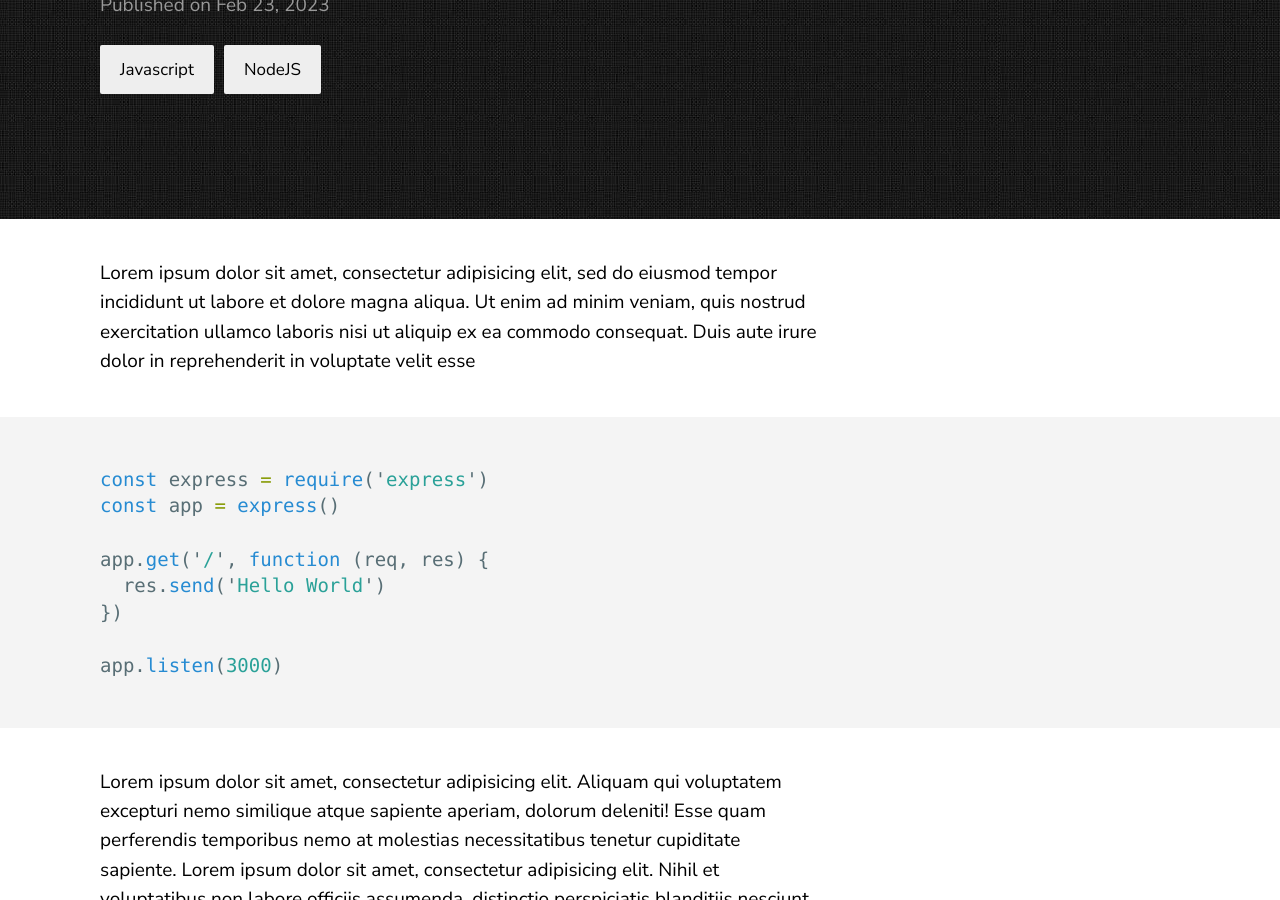
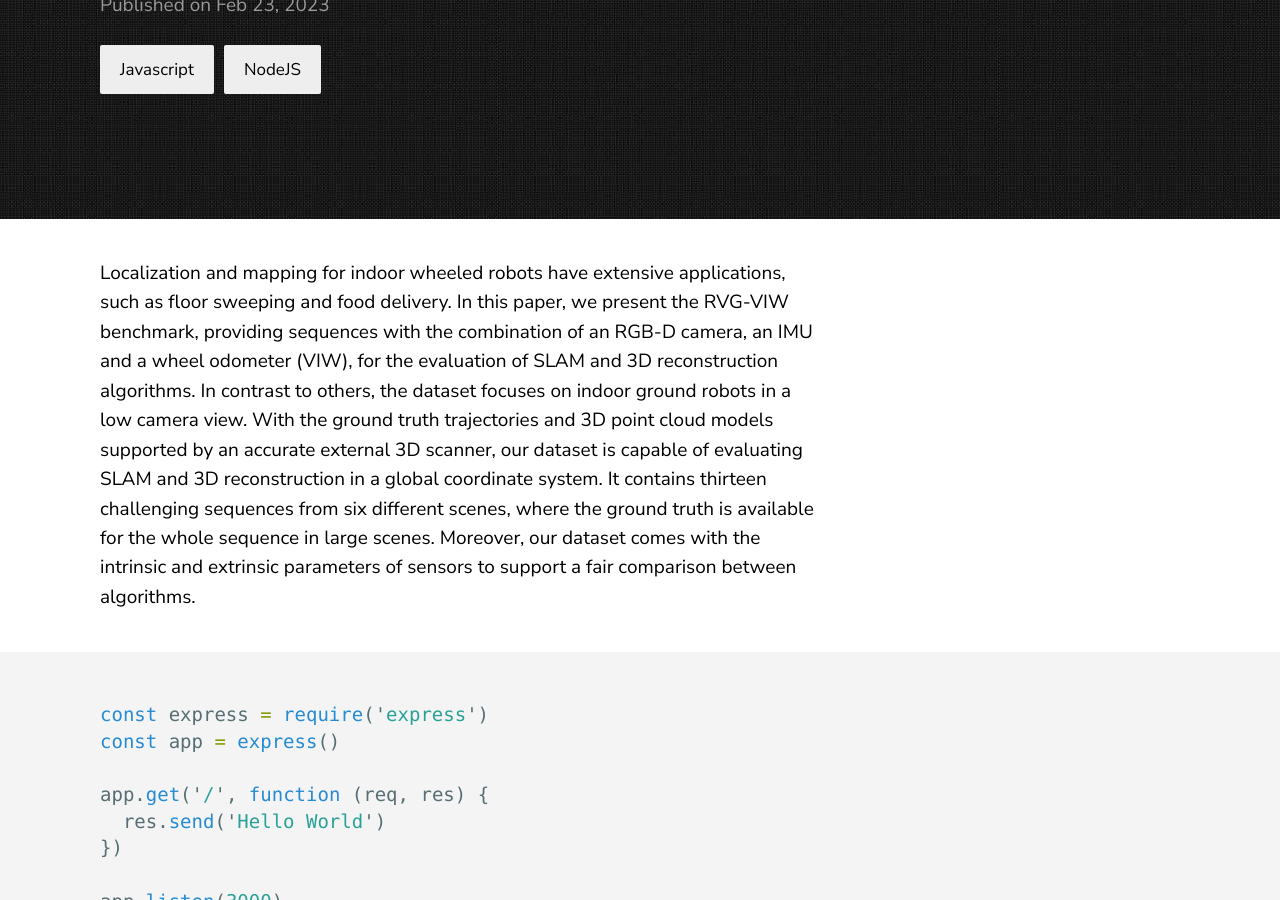
Before and after one commit to zydddd/rvgviw.github.io, a Jekyll site: the page built from _posts/2019-06-30-coding-post.markdown, in a window 1280 px wide and 900 px high, scrolled down 252 px. Built offline with Jekyll 4.4.1, drawn with Linux system fonts in a browser that asks for light colours.

Commit message:
first commit

````diff
--- a/_posts/2019-06-30-coding-post.markdown
+++ b/_posts/2019-06-30-coding-post.markdown
@@ -5,7 +5,14 @@ description: An example post which shows code rendering.
 date:   2023-02-23 21:03:36 +0530
 categories: Javascript NodeJS
 ---
-Lorem ipsum dolor sit amet, consectetur adipisicing elit, sed do eiusmod tempor incididunt ut labore et dolore magna aliqua. Ut enim ad minim veniam, quis nostrud exercitation ullamco laboris nisi ut aliquip ex ea commodo consequat. Duis aute irure dolor in reprehenderit in voluptate velit esse
+ Localization and mapping for indoor wheeled robots have extensive applications, such as floor sweeping
+and food delivery. In this paper, we present the RVG-VIW benchmark, providing sequences with the combination of an
+RGB-D camera, an IMU and a wheel odometer (VIW), for the evaluation of SLAM and 3D reconstruction algorithms.
+In contrast to others, the dataset focuses on indoor ground robots in a low camera view. With the ground truth trajectories
+and 3D point cloud models supported by an accurate external 3D scanner, our dataset is capable of evaluating SLAM and
+3D reconstruction in a global coordinate system. It contains thirteen challenging sequences from six different scenes, where
+the ground truth is available for the whole sequence in large scenes. Moreover, our dataset comes with the intrinsic and
+extrinsic parameters of sensors to support a fair comparison between algorithms.
 
 ```javascript
 const express = require('express')
````
Also changed, not shown: _posts/References.markdown (added, +12 -0 lines), _posts/calibration.markdown (added, +8 -0 lines).
